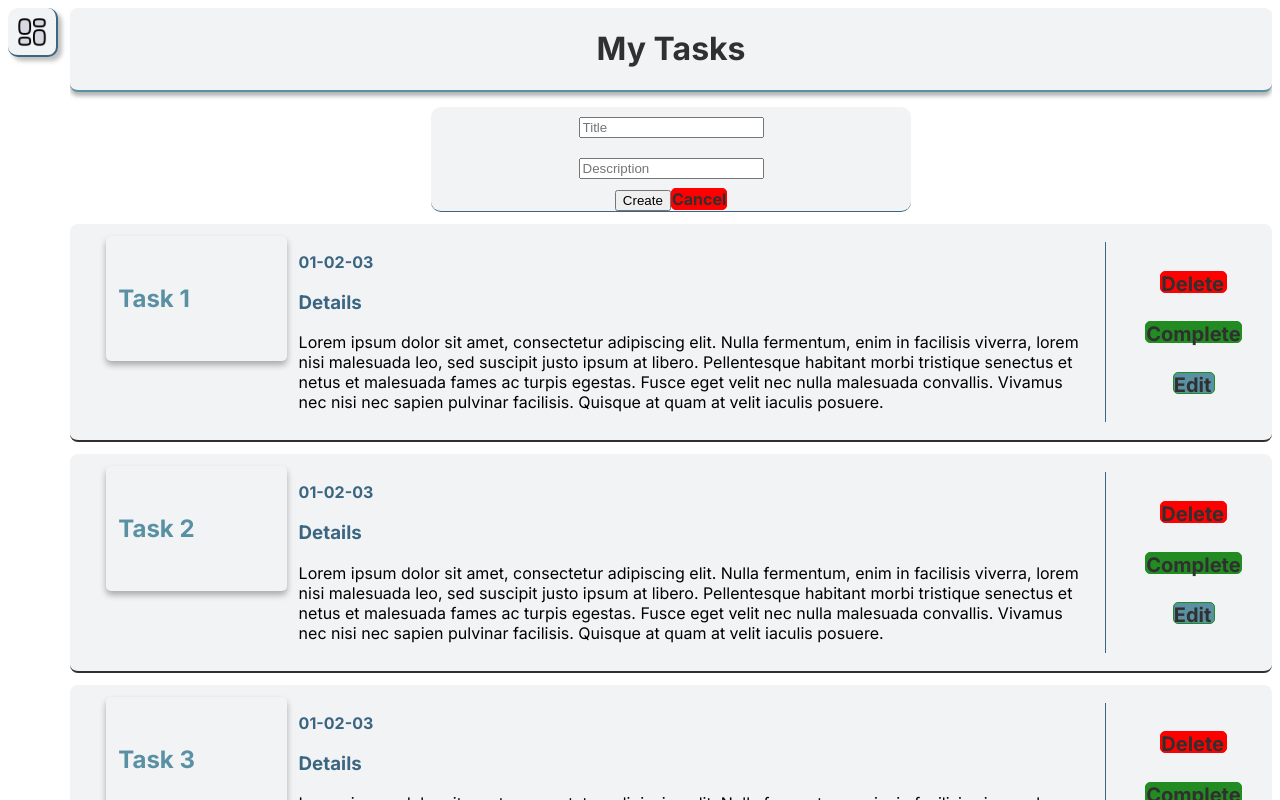
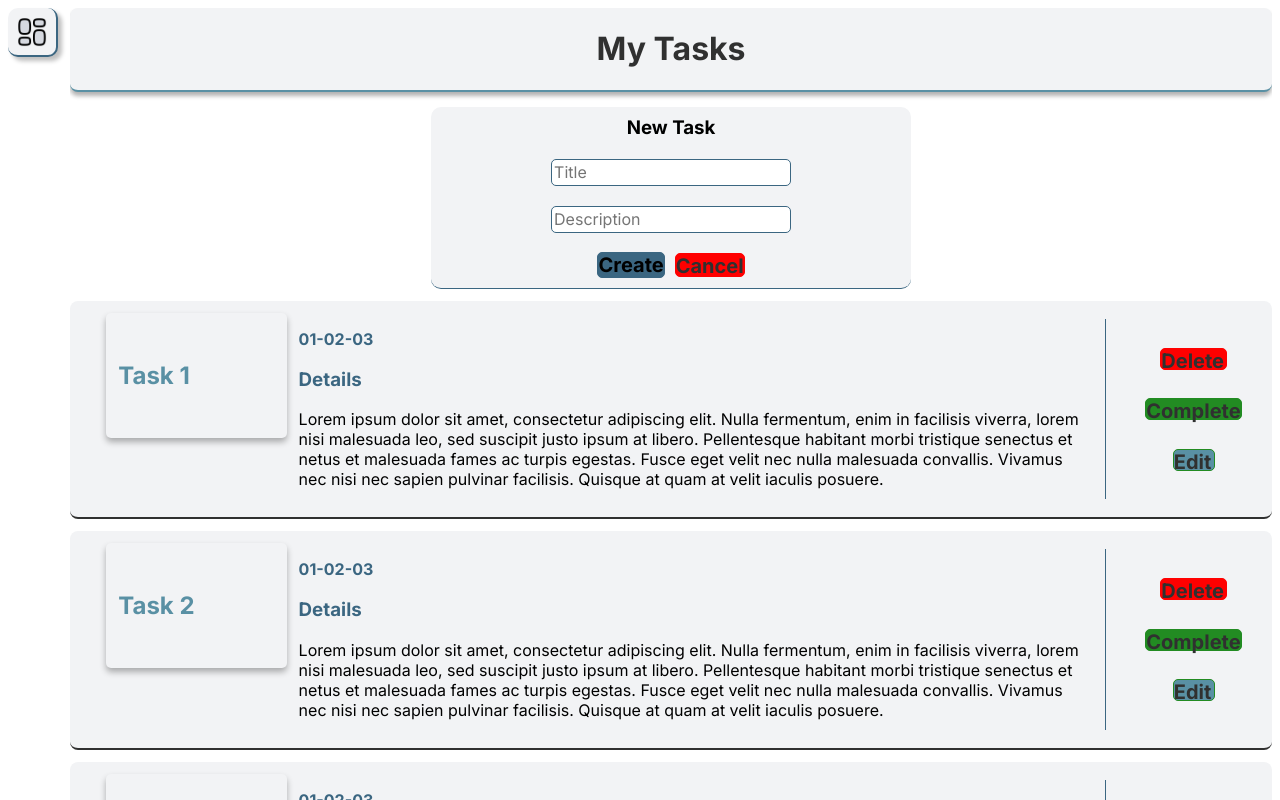
Before and after one commit to Emberalive/taskManager, a React (Vite) app: page / in a window 1280 px wide. Both pictures are taken after a click on the link "Add New Task". Shown: the top 800 px of the page. Built offline with nearby package versions, Linux system fonts and the light colour scheme.

Commit message:
I have fixed the styling for the ewTaskForm as well as set up the correct title change depending onthe activeView value, also set it up so that the new task is added to the beginning of the list rather than the end of the list, dont know how i feel about that though

```diff
--- a/src/App.jsx
+++ b/src/App.jsx
@@ -105,7 +105,7 @@ export default function App () {
               toggleProfile={() => toggleProfile()}
         />
         <main>
-            <Header />
+            <Header activeView={activeView} />
 
             {!tasks && <p>There are no tasks to be found, please create some so that you can see them</p>}
 
--- a/src/components/AddTask.jsx
+++ b/src/components/AddTask.jsx
@@ -34,7 +34,7 @@ export default function AddTask(props) {
 
         props.setTasks(prev => {
             return (
-                [...prev, newTask]
+                [newTask, ...prev]
             )
         })
 
--- a/src/components/Header.jsx
+++ b/src/components/Header.jsx
@@ -1,7 +1,23 @@
 export default function Header (props) {
+
+    function getTitle (activeView) {
+        switch (props.activeView) {
+            case 'tasks':
+                return "My Tasks";
+            case 'completed':
+                return "Completed Tasks";
+            case 'profile':
+                return "Profile";
+            default:
+                return "My Tasks";
+        }
+    }
+
     return (
         <header className="title-header">
-            <h1>{props.activeView === "completed" ? "Completed Tasks": "My Tasks"}</h1>
+            <h1>
+                {getTitle(props.activeView)}
+            </h1>
         </header>
     )
 }
--- a/src/components/NewTaskForm.jsx
+++ b/src/components/NewTaskForm.jsx
@@ -1,7 +1,9 @@
 export default function NewTaskForm(props) {
     return (
         <form className="newTaskForm" onSubmit={props.handleOnSubmit}>
-            <input type="text" className="newTaskForm__input" placeholder="Title" name="title"/>
+            <h3>New Task</h3>
+
+            <input type="text" className="newTaskForm__input" placeholder="Title" name="title" autoFocus={true}/>
 
             <input type="text" name="description" className="newTaskForm__input" placeholder="Description" />
             <div className="newTaskForm__buttonContainer">
--- a/src/index.css
+++ b/src/index.css
@@ -266,13 +266,47 @@ main {
     margin: 10px;
 }
 
+.newTaskForm > h3 {
+    margin: 2%;
+}
+
+.newTaskForm > input[type="text"] {
+    color: inherit;
+    padding: 0.5%;
+    border-radius: 5px;
+    border: 1px solid var(--tertiary);
+    font: var(--accent) 14px "Inter", sans-serif;
+    outline: inherit;
+}
+
 .cancel {
     color: var(--accent);
+    font-size: var(--button-size);
     font-weight: bold;
     border: 1px solid red;
     background-color: red;
-    width: 50px;
-    height: 30px;
+    width: 60%;
+    height: 22px;
     border-radius: 5px;
     cursor: pointer;
 }
+
+
+.newTaskForm__buttonContainer {
+    padding: 2%;
+    display: flex;
+    align-items: center;
+    justify-content: space-evenly;
+}
+.newTaskForm__buttonContainer > button {
+    margin-right: 10px;
+    color: inherit;
+    border: 1px solid var(--tertiary);
+    border-radius: 5px;
+    background-color: var(--tertiary);
+    font: bold 14px "Inter", sans-serif;
+    padding: 0;
+    cursor: pointer;
+    outline: inherit;
+    font-size: var(--button-size);
+}
```
